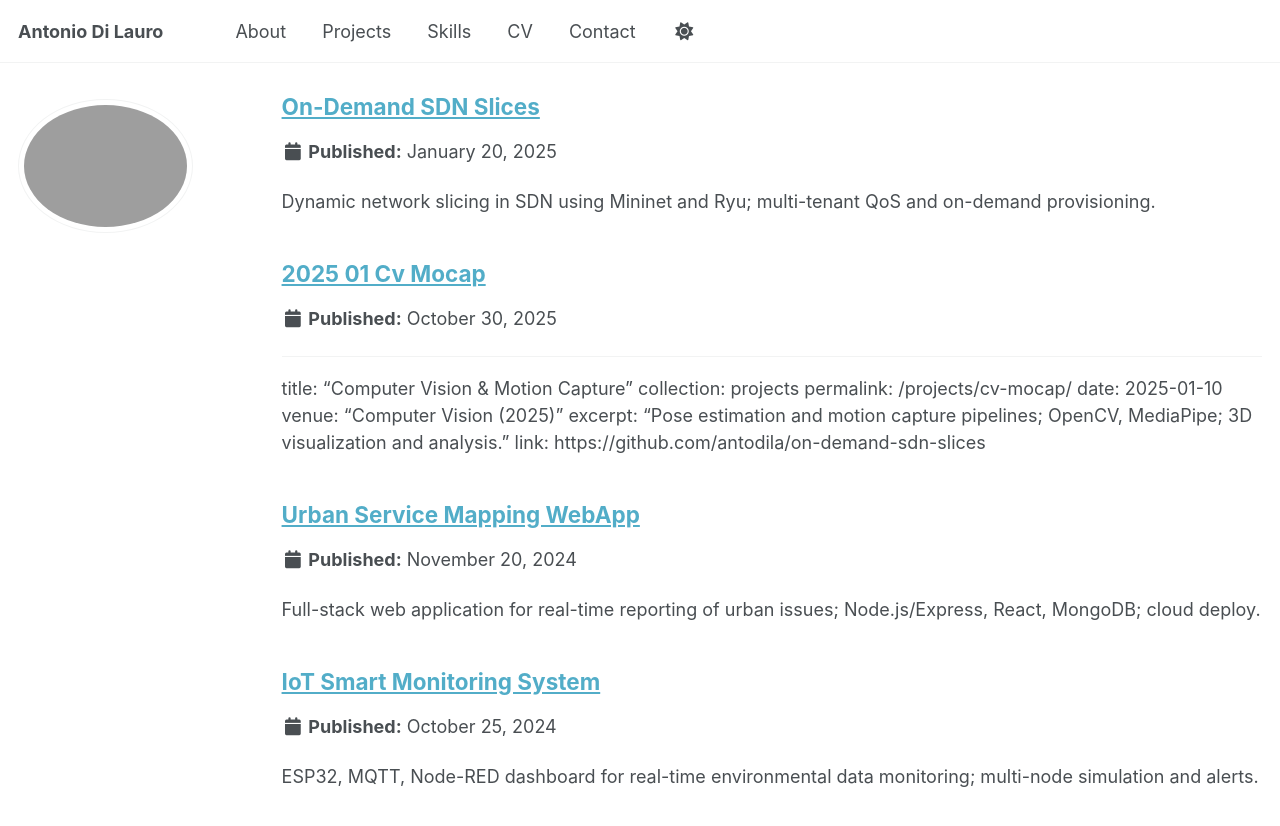
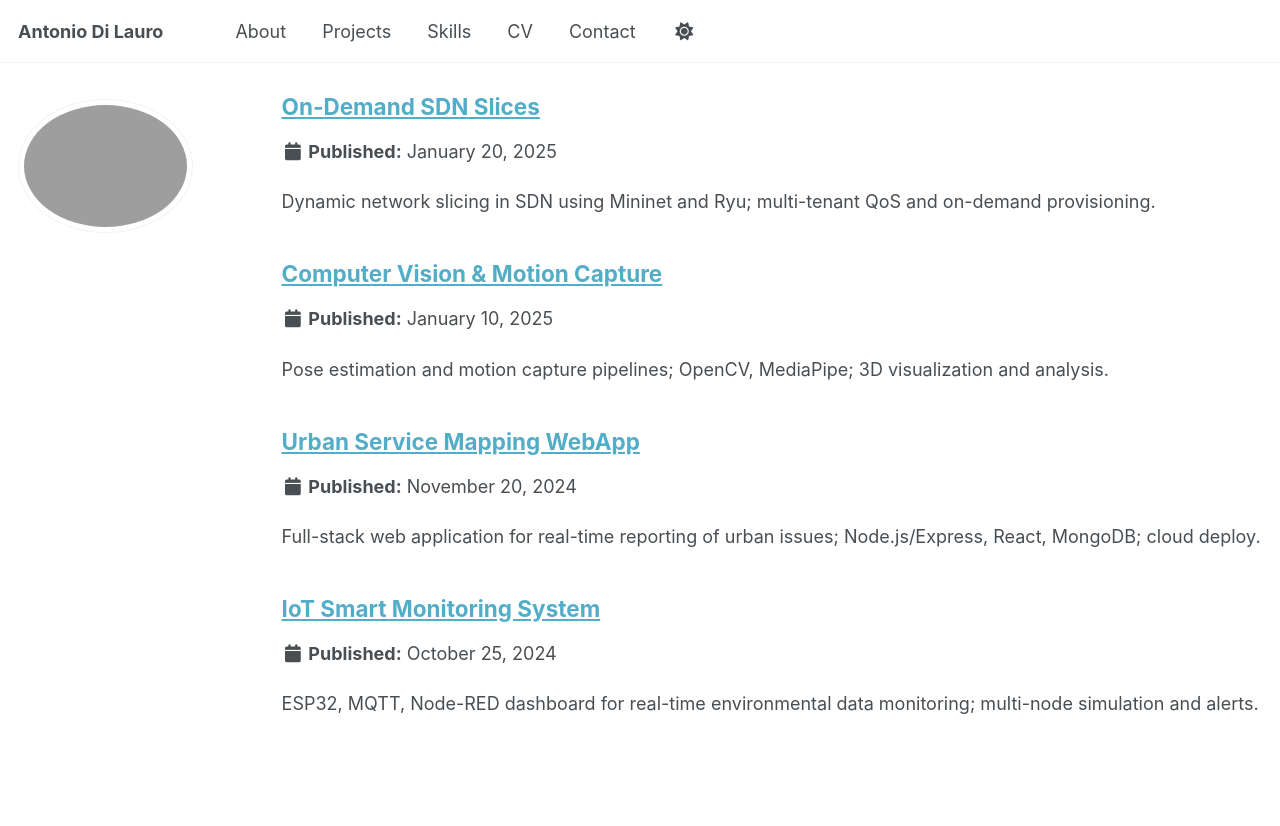
Before and after one commit to antodila/antodila.github.io, a Jekyll site: the page built from _pages/projects.md, in a window 1280 px wide and 900 px high, scrolled down 513 px. Shown: the top 826 px of the window. Built offline with Jekyll 4.4.1, drawn with Linux system fonts in a browser that asks for light colours; a script that is not in the unit is left out; part of the change alters nothing that is shown.

Commit message:
Update 2025-01-cv-mocap.md

```diff
--- a/_projects/2025-01-cv-mocap.md
+++ b/_projects/2025-01-cv-mocap.md
@@ -5,7 +5,10 @@ permalink: /projects/cv-mocap/
 date: 2025-01-10
 venue: "Computer Vision (2025)"
 excerpt: "Pose estimation and motion capture pipelines; OpenCV, MediaPipe; 3D visualization and analysis."
-link: https://github.com/antodila/on-demand-sdn-slices
+links:
+  - name: GitHub
+    url: https://github.com/antodila/cv-mocap_8
+---
 
 Pose estimation and motion capture project using **OpenCV** and **MediaPipe**.
 Includes skeleton detection, quantitative pose analysis, multi-camera synchronization, and 3D visualization/animation.
```
